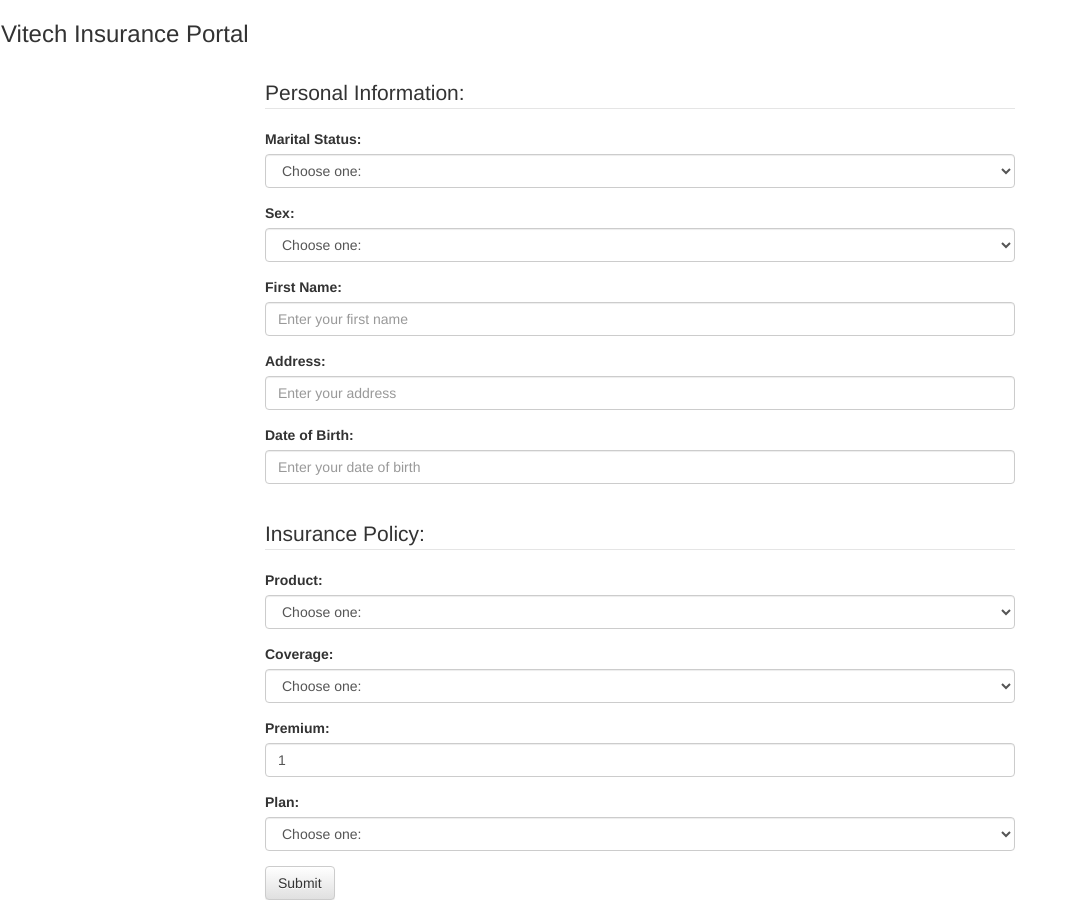
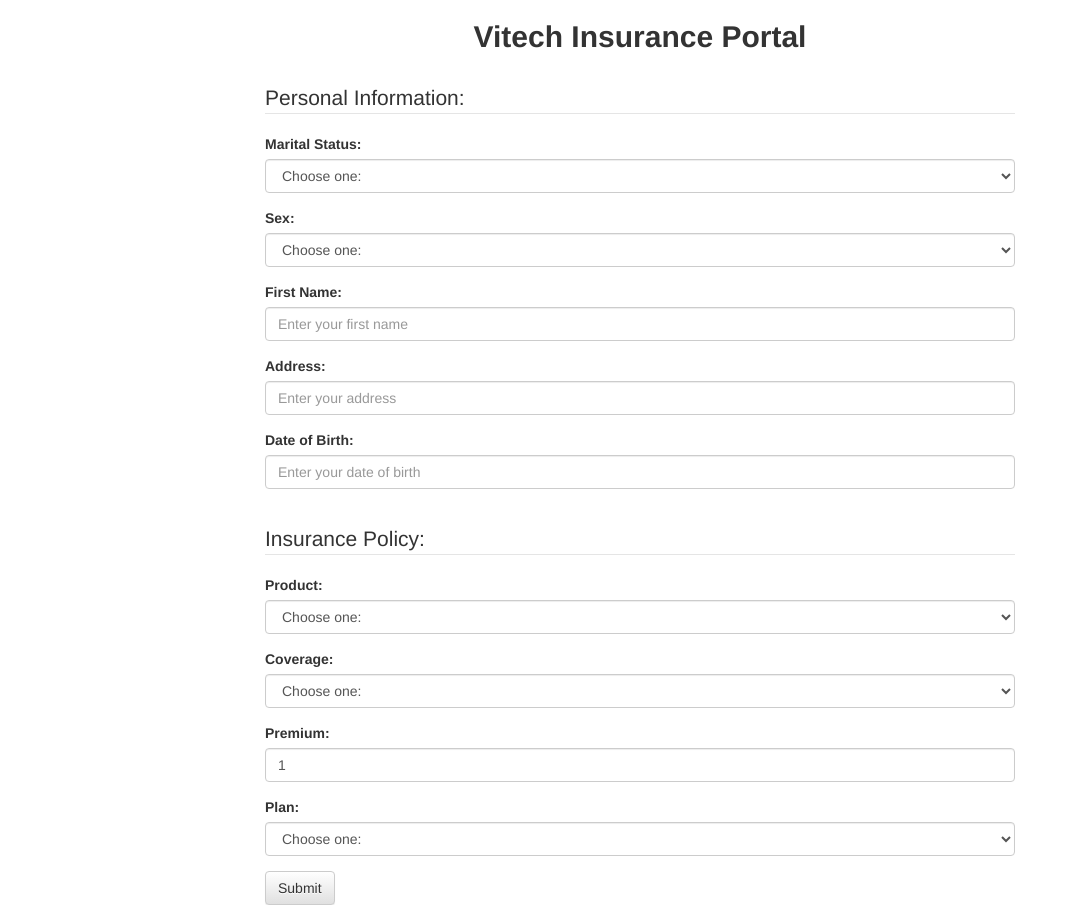
Before and after one commit to dfsisinni/htn-2017-frontend, a website: page index.html in a window 1280 px wide. Shown: the whole page, without its empty margins (0-1077 px from the left). Drawn offline with nearby package versions, Linux system fonts and the light colour scheme; some packages are replaced by stand-ins of ours.

Commit message:
centers title

```diff
--- a/index.html
+++ b/index.html
@@ -156,11 +156,16 @@
 </head>
 
 <body>
-  <nav class="navbar fixed-top navbar-light bg-light">
-    <h3>Vitech Insurance Portal</h3>
-  </nav>
 
 <div class="container">
+
+  <div class="row">
+    <div style="text-align: center;" class="col-md-12">
+      <h2 style="font-weight: bold;">Vitech Insurance Portal</h2>
+    </div>
+  </div>
+  <br>
+
   <div class="row">
     <div class="col-md-2"></div>
     <div class="col-md-8">
```
